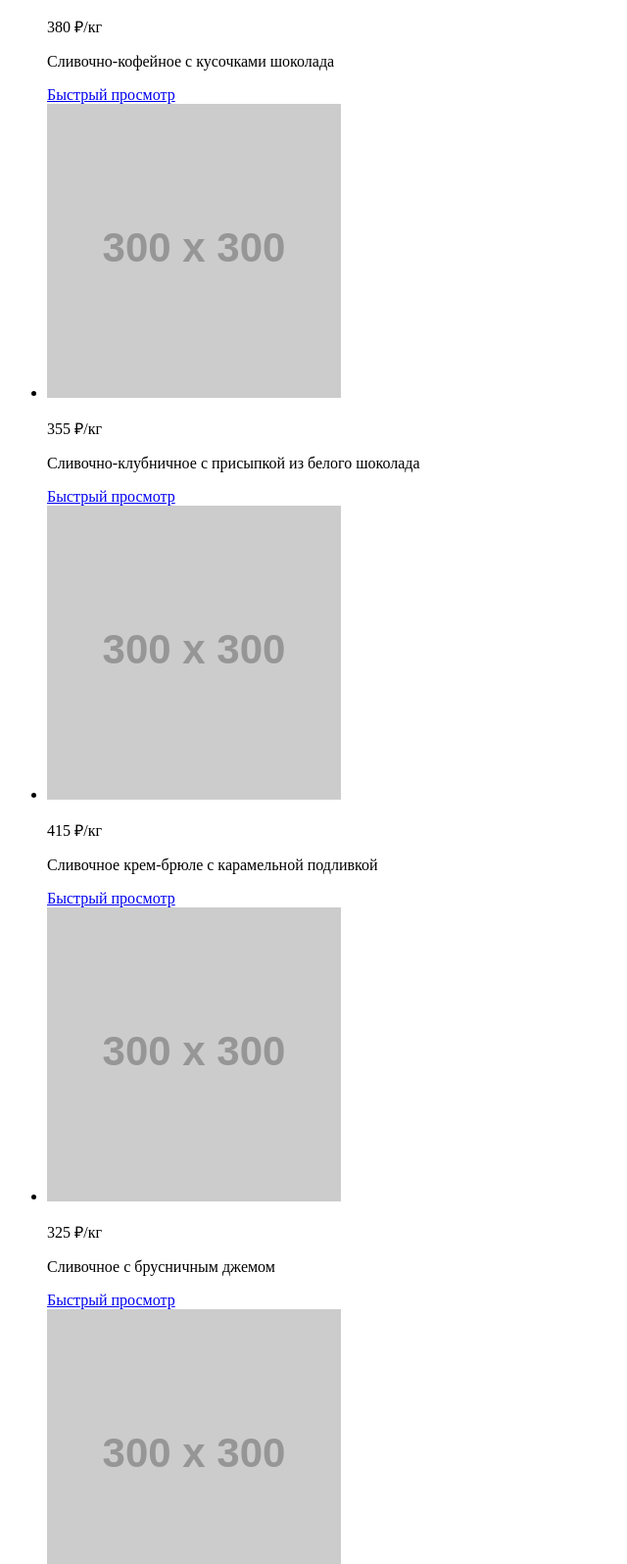
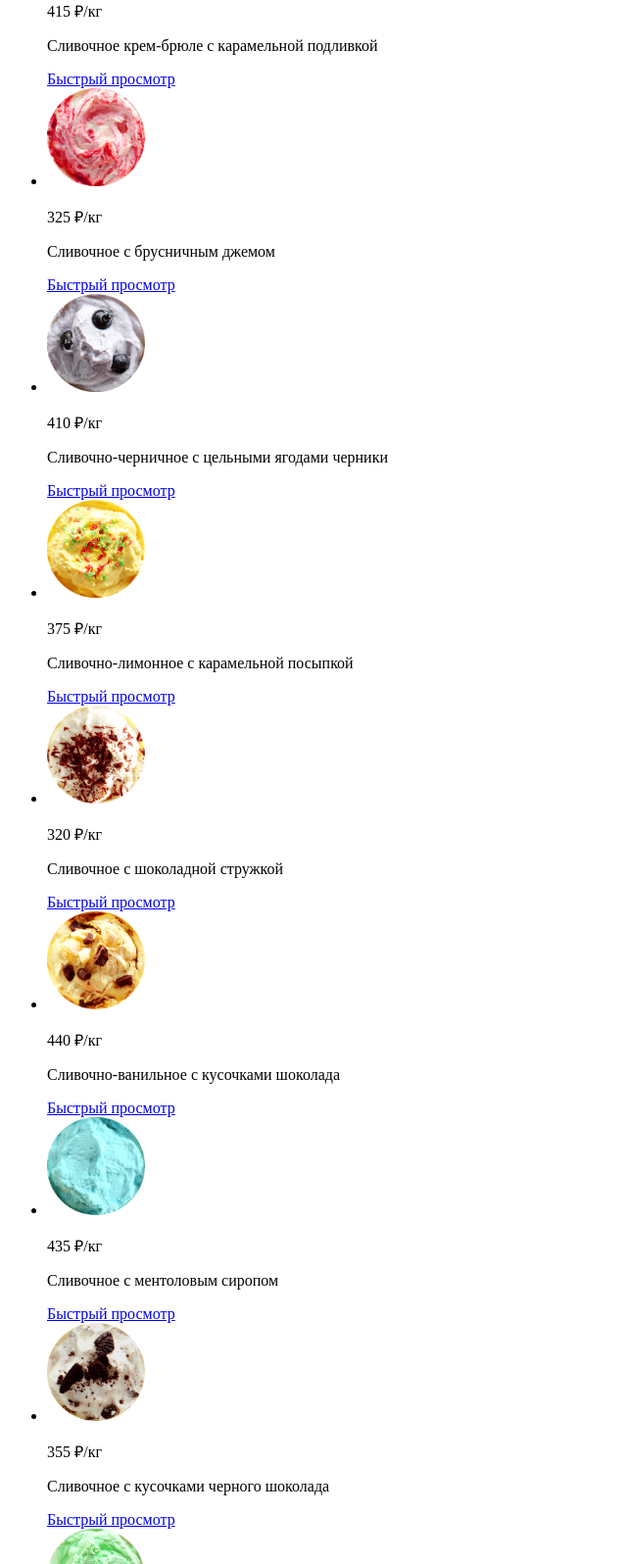
Before and after one commit to Nika-ops/1399581-gllacy-28, a plain HTML site: page catalog.html in a window 1280 px wide. Shown: the part 1204-2800 px from the top of the page at 98% size, without its empty margins (0-640 px from the left). Drawn offline with Linux system fonts and the light colour scheme; placeholder pictures from the web are drawn by us.

Commit message:
Подключила контекстные картинки

```diff
--- a/catalog.html
+++ b/catalog.html
@@ -9,7 +9,7 @@
 <header>
   <nav>
      <a href="index.html">
-     <img src="https://via.placeholder.com/150x100" alt="Логотип Глейси"></a>
+     <img src="img/logo_gllacy.svg" alt="Логотип Глейси"></a>
      <ul>
       <li><a href="blank.html">Каталог</a></li>
         <ul>
@@ -41,84 +41,84 @@
   <h1>Сливочное мороженое</h1>
   <ul>
     <li>
-      <img src="https://via.placeholder.com/300x300"
+      <img src="img/ice1.png" weidth="100" height="100"
       alt="С апельсиновым джемом и цитрусовой стружкой">
       <p>310 ₽<span>/кг</span></p>
       <p>Сливочное с апельсиновым джемом и цитрусовой стружкой</p>
       <a href="blank.html">Быстрый просмотр</a>
     </li>
     <li>
-      <img src="https://via.placeholder.com/300x300"
+      <img src="img/ice2.png" weidth="100" height="100"
        alt="Кофейное с кусочками шоколада">
        <p>380 ₽<span>/кг</span></p>
        <p>Сливочно-кофейное с кусочками шоколада</p>
        <a href="blank.html">Быстрый просмотр</a>
     </li>
     <li>
-      <img src="https://via.placeholder.com/300x300"
+      <img src="img/ice3.png" weidth="100" height="100"
        alt="Клубничное с присыпкой из белого шоколада">
        <p>355 ₽<span>/кг</span></p>
        <p>Сливочно-клубничное с присыпкой из белого шоколада</p>
        <a href="blank.html">Быстрый просмотр</a>
     </li>
     <li>
-      <img src="https://via.placeholder.com/300x300"
+      <img src="img/ice4.png" weidth="100" height="100"
       alt="Крем-брюле с карамельной подливкой">
       <p>415 ₽<span>/кг</span></p>
       <p>Сливочное крем-брюле с карамельной подливкой</p>
       <a href="blank.html">Быстрый просмотр</a>
     </li>
     <li>
-      <img src="https://via.placeholder.com/300x300"
+      <img src="img/ice5.png" weidth="100" height="100"
        alt="С брусничным джемом">
       <p>325 ₽<span>/кг</span></p>
       <p>Сливочное с брусничным джемом</p>
       <a href="blank.html">Быстрый просмотр</a>
     </li>
     <li>
-      <img src="https://via.placeholder.com/300x300"
+      <img src="img/ice6.png" weidth="100" height="100"
       alt="Черничное с цельными ягодами черники">
       <p>410 ₽<span>/кг</span></p>
       <p>Сливочно-черничное с цельными ягодами черники</p>
       <a href="blank.html">Быстрый просмотр</a>
     </li>
     <li>
-      <img src="https://via.placeholder.com/300x300"
+      <img src="img/ice7.png" weidth="100" height="100"
       alt="Лимонное с карамельной посыпкой">
       <p>375 ₽<span>/кг</span></p>
       <p>Сливочно-лимонное с карамельной посыпкой</p>
       <a href="blank.html">Быстрый просмотр</a>
     </li>
     <li>
-      <img src="https://via.placeholder.com/300x300"
+      <img src="img/ice8.png" weidth="100" height="100"
       alt="С шоколадной стружкой">
       <p>320 ₽<span>/кг</span></p>
       <p>Сливочное с шоколадной стружкой</p>
       <a href="blank.html">Быстрый просмотр</a>
     </li>
     <li>
-      <img src="https://via.placeholder.com/300x300"
+      <img src="img/ice9.png" weidth="100" height="100"
       alt="Ванильное с кусочками шоколада">
       <p>440 ₽<span>/кг</span></p>
       <p>Сливочно-ванильное с кусочками шоколада</p>
       <a href="blank.html">Быстрый просмотр</a>
     </li>
     <li>
-      <img src="https://via.placeholder.com/300x300"
+      <img src="img/ice10.png" weidth="100" height="100"
       alt="С ментоловым сиропом">
       <p>435 ₽<span>/кг</span></p>
       <p>Сливочное с ментоловым сиропом</p>
       <a href="blank.html">Быстрый просмотр</a>
     </li>
     <li>
-      <img src="https://via.placeholder.com/300x300"
+      <img src="img/ice11.png" weidth="100" height="100"
        alt="С кусочками черного шоколада">
       <p>355 ₽<span>/кг</span></p>
       <p>Сливочное с кусочками черного шоколада</p>
       <a href="blank.html">Быстрый просмотр</a>
     </li>
     <li>
-      <img src="https://via.placeholder.com/300x300"
+      <img src="img/ice12.png" weidth="100" height="100"
       alt="С мятным сиропом">
       <p>420 ₽<span>/кг</span></p>
       <p>Сливочное с мятным сиропом</p>
@@ -141,7 +141,7 @@
     <li><a href="blank.html">Экологические стандарты</a></li>
   </ul>
   <p>
-   <img src="https://via.placeholder.com/100x50" alt="Логотип HTML Academy">
+   <img src="img/logo_academy.svg" alt="Логотип HTML Academy">
    Сделано в
    <a href="https://htmlacademy.ru/intensive/htmlcss">HTML Academy</a>
    © 2019
```
Also changed, not shown: index.html (+2 -2 lines), img/login.svg (added).
